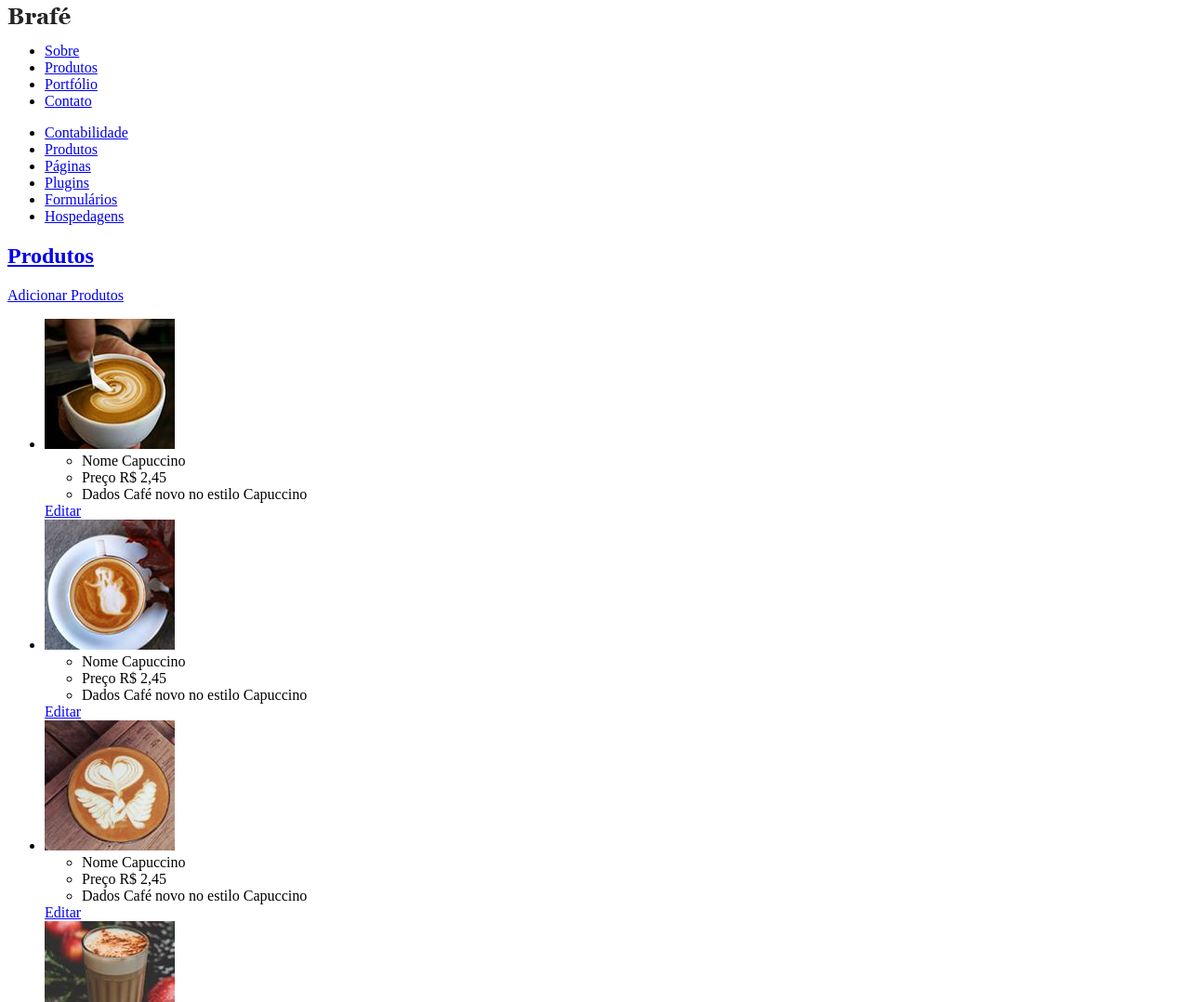
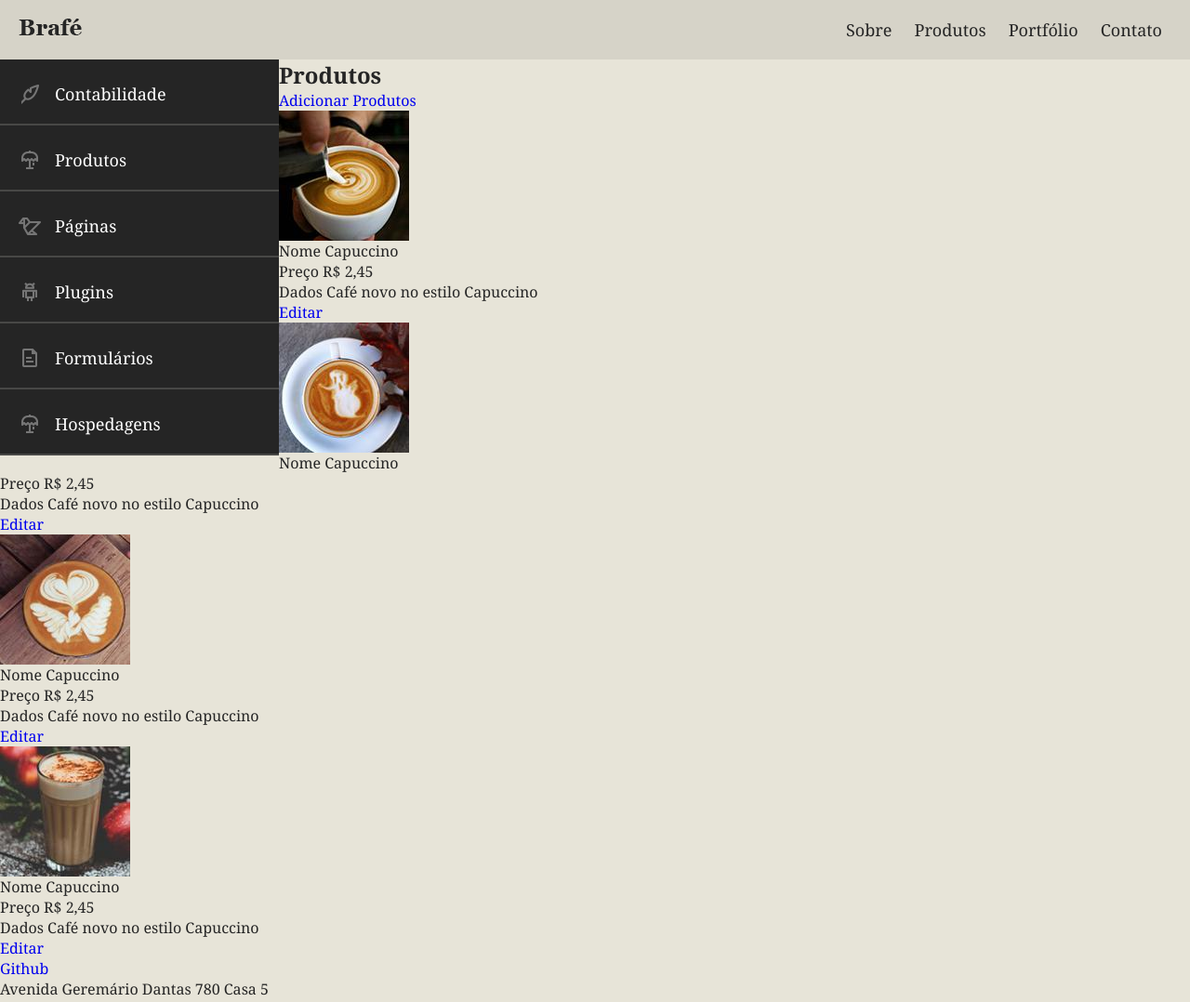
Before and after one commit to Vinicius8706/Brafe-Layout-3, a plain HTML site: page brafe-3-puro/index.html in a window 1280 px wide. Shown: the top 1078 px of the page at 93% size. Drawn offline with Linux system fonts and the light colour scheme; files that its build step writes are made by us from their sources.

Commit message:
css changes

```diff
--- a/brafe-3-puro/index.html
+++ b/brafe-3-puro/index.html
@@ -4,13 +4,13 @@
 	<meta charset="UTF-8">
 	<meta http-equiv="X-UA-Compatible" content="IE=edge">
 	<meta name="viewport" content="width=device-width, initial-scale=1.0">
-	<link rel="stylesheet" href="css/style.css" type="text/css">
+	<link rel="stylesheet" href="/css/style.css" type="text/css">
 	<title>Brafe</title>
 </head>
 <body>
-	<header>
-		<a href="#"><img src="/img/brafe.png" alt="Brafé"></a>
-		<nav>
+	<header class="header">
+		<a class="header-logo" href="#"><img src="/img/brafe.png" alt="Brafé"></a>
+		<nav class="header-menu">
 			<ul>
 				<li><a href="#">Sobre</a></li>
 				<li><a href="#">Produtos</a></li>
@@ -21,15 +21,16 @@
 		</nav>
 	</header>
 
-	<main>
-		<nav>
+	<main class="main-container">
+
+		<nav class="side-nav">
 			<ul>
-				<li><a href="#">Contabilidade</li>
-				<li><a href="#">Produtos</li>
-				<li><a href="#">Páginas</li>
-				<li><a href="#">Plugins</li>
-				<li><a href="#">Formulários</li>
-				<li><a href="#">Hospedagens</li>
+				<li><a class="nav-contabilidade" href="#">Contabilidade</a></li>
+				<li><a class="nav-produtos"href="#">Produtos</a></li>
+				<li><a class="nav-paginas" href="#">Páginas</a></li>
+				<li><a class="nav-plugins"href="#">Plugins</a></li>
+				<li><a class="nav-formularios" href="#">Formulários</a></li>
+				<li><a class="nav-hospedagens"href="#">Hospedagens</a></li>
 
 			</ul>
 
--- a/css/style.css
+++ b/css/style.css
@@ -0,0 +1,113 @@
+body, p, h1, ul, li{
+    margin: 0px;
+    padding: 0px;
+}
+
+li{
+    list-style: none;
+}
+
+body{
+    font-family: Georgia, serif;
+    color: #252525;
+    background: #e7e4d8;
+}
+
+*{
+    box-sizing: border-box;
+}
+img{
+    display: block;
+    max-width: 100%;
+
+}
+
+a{
+    text-decoration:none;
+}
+
+.header{
+    background-color: #d6d3c8;
+    padding: 20px;
+}
+
+.header::after, .header::before{
+    display: table;
+    content: "";
+    clear: both;
+}
+
+.header-logo{
+    float: left;
+
+}
+
+.header-menu ul {
+    float: right;
+}
+
+.header-menu li {
+    display: inline-block;
+
+}
+
+.header-menu li a{
+    color: #252525;
+    font-size: 1.125em;
+    padding: 0 10px;
+}
+
+.header-menu li:first-child a{
+    padding-left: 0px;
+}
+
+/* MAIN */
+
+.side-nav{
+    width:300px;
+    background: #252525;
+    float:left;
+}
+
+.side-nav li a{
+    display: block;
+    color: #fff;
+    border-bottom: 2px solid #484846;
+    font-size: 1.125em;
+    padding: 20px;
+}
+
+.side-nav li a::before{
+    content: '';
+    display: inline-block;
+    width: 24px;
+    height :24px;
+    position: relative;
+    top: 5px;
+    margin-right: 15px;
+    background-image: url('../img/icones.png');
+}
+
+.nav-contabilidade::before{
+    background-position: 0 0px;
+}
+
+.nav-produtos::before{
+    background-position: 0 -24px;
+}
+
+.nav-paginas::before{
+    background-position: 0 calc(24px*2);
+}
+
+.nav-plugins::before{
+    background-position: 0 calc(24px*3);
+}
+
+.nav-formularios::before{
+    background-position: 0 calc(24px*4);
+}
+
+.nav-hospedagens:before{
+    background-position: 0 calc(24px*5);
+}
```
